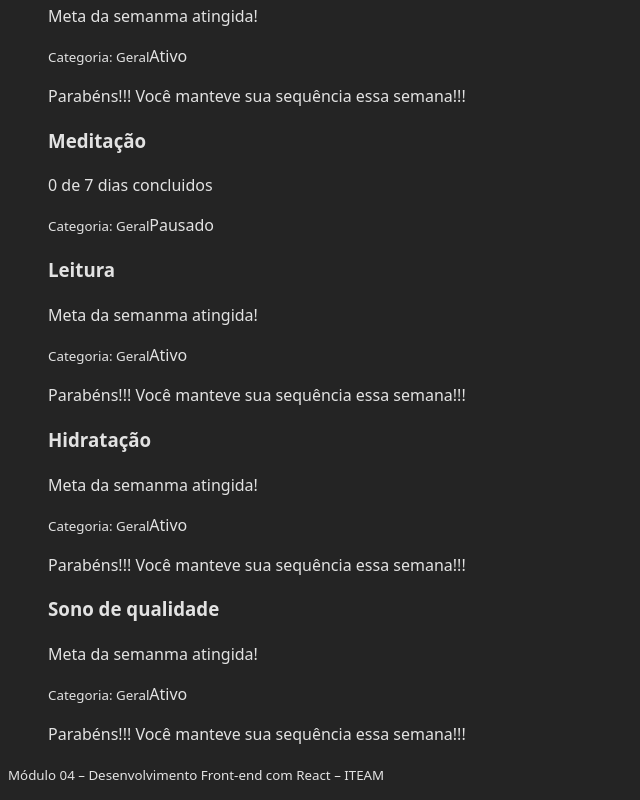
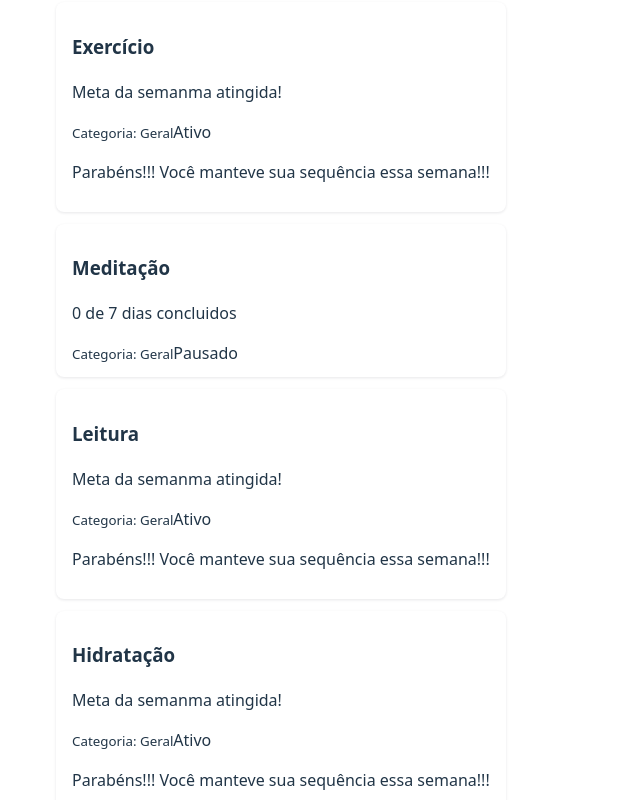
Before and after one commit to OEdsonFelipe/ProjetoIteamModulo4-React, a React (Vite) app in the folder my-daily-habits/: page / in a window 1280 px wide. Shown: the part 220-1020 px from the top of the page, without its empty margins (0-640 px from the left). Built offline with nearby package versions, Linux system fonts and the light colour scheme.

Commit message:
Update index.css

```diff
--- a/my-daily-habits/src/index.css
+++ b/my-daily-habits/src/index.css
@@ -21,3 +21,76 @@
 a:hover {
   color: #535bf2;
 }
+body {
+  margin: 0;
+  display: flex;
+  place-items: center;
+  min-width: 320px;
+  min-height: 100vh;
+}
+
+h1 {
+  font-size: 3.2em;
+  line-height: 1.1;
+}
+
+button {
+  border-radius: 8px;
+  border: 1px solid transparent;
+  padding: 0.6em 1.2em;
+  font-size: 1em;
+  font-weight: 500;
+  font-family: inherit;
+  background-color: #1a1a1a;
+  cursor: pointer;
+  transition: border-color 0.25s;
+}
+button:hover {
+  border-color: #646cff;
+}
+button:focus,
+button:focus-visible {
+  outline: 4px auto -webkit-focus-ring-color;
+}
+
+@media (prefers-color-scheme: light) {
+  :root {
+    color: #213547;
+    background-color: #ffffff;
+  }
+  a:hover {
+    color: #747bff;
+  }
+  button {
+    background-color: #f9f9f9;
+  }
+}
+bbody {
+ font-family: system-ui, -apple-system, sans-serif;
+ margin: 0;
+ background-color: #f4f4f5;
+}
+
+
+header, footer {
+ padding: 16px;
+ background-color: #111827;
+ color: #f9fafb;
+ text-align: center;
+}
+
+
+main, section {
+ padding: 16px;
+ max-width: 800px;
+ margin: 0 auto;
+}
+
+
+.habit-card {
+ background-color: #ffffff;
+ border-radius: 8px;
+ padding: 12px 16px;
+ box-shadow: 0 1px 3px rgba(15, 23, 42, 0.1);
+ margin-bottom: 12px;
+}
```
